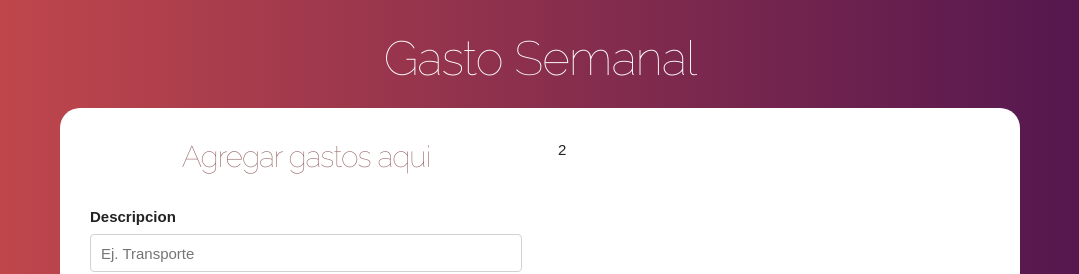
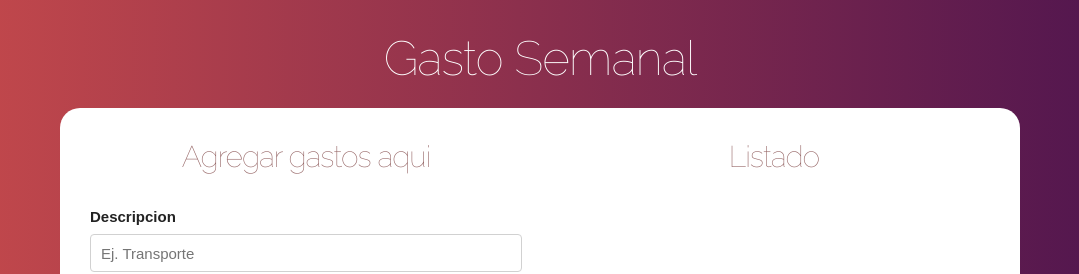
Before and after one commit to 5amuel/presupuesto, a React (Create React App) app: page / in a window 1280 px wide. Both pictures are taken after typing "5" into the empty fields and a click on the input "Definir presupuesto". Shown: the top 274 px of the page, without its empty margins (100-1179 px from the left). Built offline with nearby package versions, Linux system fonts and the light colour scheme.

Commit message:
Mosrando los gastos en la interfaz

```diff
--- a/src/App.js
+++ b/src/App.js
@@ -1,6 +1,7 @@
 import React, {useState} from 'react';
-import Pregunta from './components/Pregunta'
-import Formulario from './components/Formulario'
+import Pregunta from './components/Pregunta';
+import Formulario from './components/Formulario';
+import Listado from "./components/Listado";
 
 function App() {
   //definir state
@@ -40,7 +41,9 @@
                   />
                 </div>
                 <div className="one-half column">
-                  2
+                  <Listado
+                    gastos={gastos}
+                  />
                 </div>
               </div>
             )
--- /dev/null
+++ b/src/components/Gasto.js
@@ -0,0 +1,12 @@
+import React from 'react';
+
+const Gasto = ({gasto}) => (
+    <li className="gastos">
+        <p>
+            {gasto.nombre}
+            <span className="gasto">$ {gasto.cantidad}</span>
+        </p>
+    </li>
+)
+
+export default Gasto;
--- /dev/null
+++ b/src/components/Listado.js
@@ -0,0 +1,17 @@
+import React from 'react';
+import Gasto from './Gasto';
+
+const Listado = ({gastos}) => (
+    <div className="gastos-realizados">
+        <h2>Listado</h2>
+        {gastos.map(gasto => (
+            <Gasto
+                key={gasto.id}
+                gasto={gasto}
+            />
+        ))}
+    </div>
+);
+
+
+export default Listado;
--- a/src/index.css
+++ b/src/index.css
@@ -97,7 +97,7 @@
   margin:0;
 }
 .gastos-realizados li p .gasto {
-  background-color: #004085;
+  background-color: #c94b4b;
   padding: 1rem;
   color:white;
 }
```
